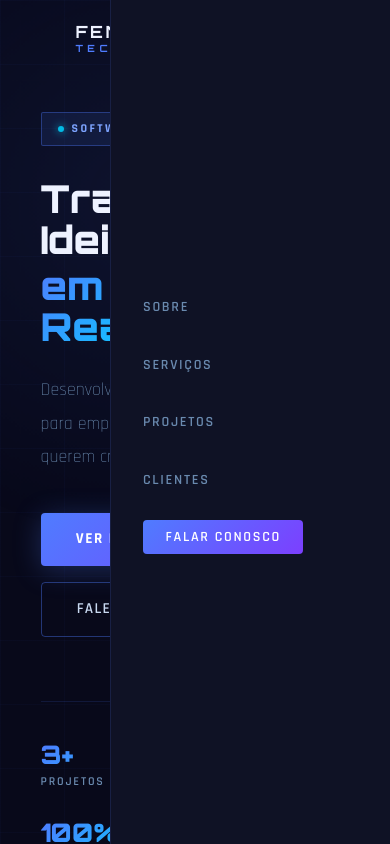
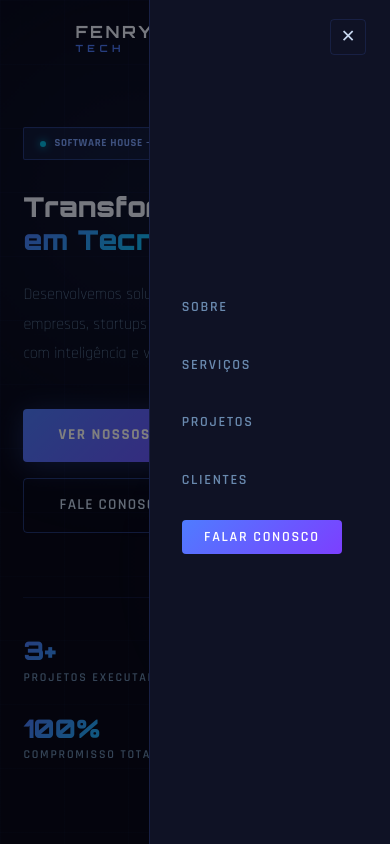
Before and after one commit to CarlosEdu141/Landing-page-FENRYS-tech, a React (Vite) app: page / in a window 390 px wide. Both pictures are taken after a click on the button 350 px from the left and 39 px from the top of the page. Shown: the top 844 px of the page. Built offline with nearby package versions, Linux system fonts and the light colour scheme.

Commit message:
fix: responsividade mobile e menu lateral

```diff
--- a/src/App.jsx
+++ b/src/App.jsx
@@ -1,4 +1,3 @@
-import './index.css';
 import { LogoAnimProvider } from './context/LogoAnim';
 import Navbar from './components/Navbar';
 import Hero from './components/Hero';
--- a/src/components/Hero.jsx
+++ b/src/components/Hero.jsx
@@ -4,7 +4,10 @@ import styles from './Hero.module.css';
 
 export default function Hero() {
   const [loaded, setLoaded] = useState(false);
-  useEffect(() => { setTimeout(() => setLoaded(true), 100); }, []);
+  useEffect(() => {
+    const t = setTimeout(() => setLoaded(true), 100);
+    return () => clearTimeout(t);
+  }, []);
 
   return (
     <section id="hero" className={styles.hero}>
--- a/src/components/Hero.module.css
+++ b/src/components/Hero.module.css
@@ -154,8 +154,11 @@
 }
 
 @media (max-width: 768px) {
-  .hero { padding: 7rem 5% 4rem; }
+  .hero { padding: 7rem 0 4rem; }
   .heroRight { display: none; }
+  .badge { letter-spacing: 0.06em; font-size: 0.68rem; }
+  .h1 { font-size: clamp(1.6rem, 7vw, 2.4rem); }
+  .desc { font-size: 1rem; }
   .statsRow { gap: 1.8rem; }
   .statNum { font-size: 1.6rem; }
 }
--- a/src/components/Navbar.jsx
+++ b/src/components/Navbar.jsx
@@ -68,7 +68,20 @@ export default function Navbar() {
         </div>
       </a>
 
+      {menuOpen && (
+        <div className={styles.overlay} onClick={() => setMenuOpen(false)} aria-hidden="true" />
+      )}
+
       <ul className={`${styles.links} ${menuOpen ? styles.open : ''}`}>
+        <li className={styles.menuHeader}>
+          <button
+            className={styles.closeBtn}
+            onClick={() => setMenuOpen(false)}
+            aria-label="Fechar menu"
+          >
+            ✕
+          </button>
+        </li>
         {links.map(l => (
           <li key={l.href}>
             <a
--- a/src/components/Navbar.module.css
+++ b/src/components/Navbar.module.css
@@ -126,25 +126,73 @@
   transition: all 0.25s;
 }
 
+.overlay {
+  display: none;
+}
+
+.menuHeader {
+  display: none;
+}
+
+.closeBtn {
+  background: transparent;
+  border: 1px solid var(--border);
+  border-radius: 4px;
+  color: var(--silver);
+  width: 36px;
+  height: 36px;
+  display: flex;
+  align-items: center;
+  justify-content: center;
+  font-size: 1.1rem;
+  cursor: pointer;
+  transition: all 0.2s;
+}
+
+.closeBtn:hover {
+  border-color: var(--border-hover);
+  color: var(--blue-light);
+}
+
 @media (max-width: 768px) {
   .hamburger { display: flex; }
+
+  .overlay {
+    display: block;
+    position: fixed;
+    inset: 0;
+    background: rgba(0, 0, 0, 0.5);
+    z-index: 150;
+  }
 
   .links {
     position: fixed;
     top: 0; right: 0;
-    width: 280px; height: 100vh;
+    width: auto;
+    min-width: 200px;
+    max-width: 80vw;
+    height: 100vh;
     background: var(--navy-card);
     border-left: 1px solid var(--border);
     flex-direction: column;
     align-items: flex-start;
     justify-content: center;
-    padding: 2rem;
+    padding: 2rem 3rem 2rem 2rem;
     gap: 2rem;
     transform: translateX(100%);
     transition: transform 0.3s;
+    z-index: 200;
   }
 
   .links.open { transform: translateX(0); }
 
+  .menuHeader {
+    display: block;
+    position: absolute;
+    top: 1.2rem;
+    right: 1.5rem;
+    list-style: none;
+  }
+
   .themeToggle { padding: 0.38rem 0.55rem; }
 }
```
